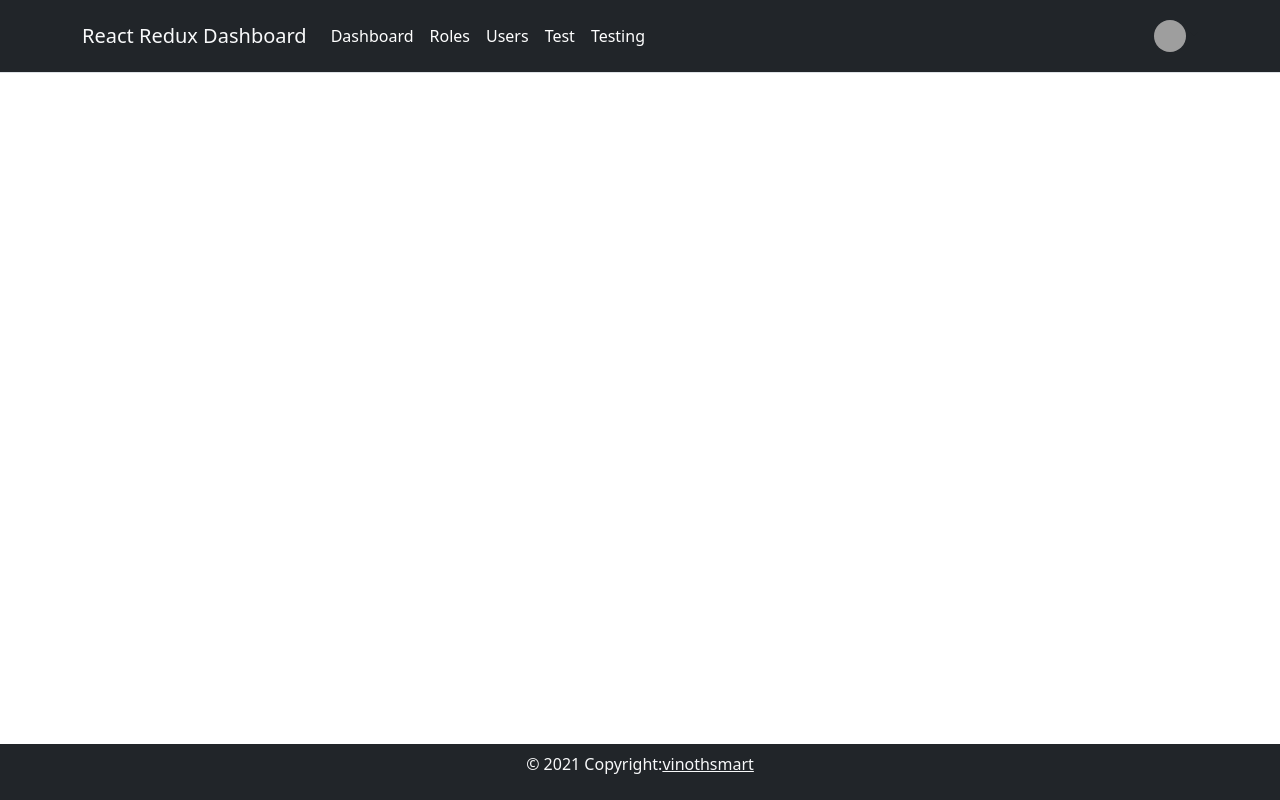
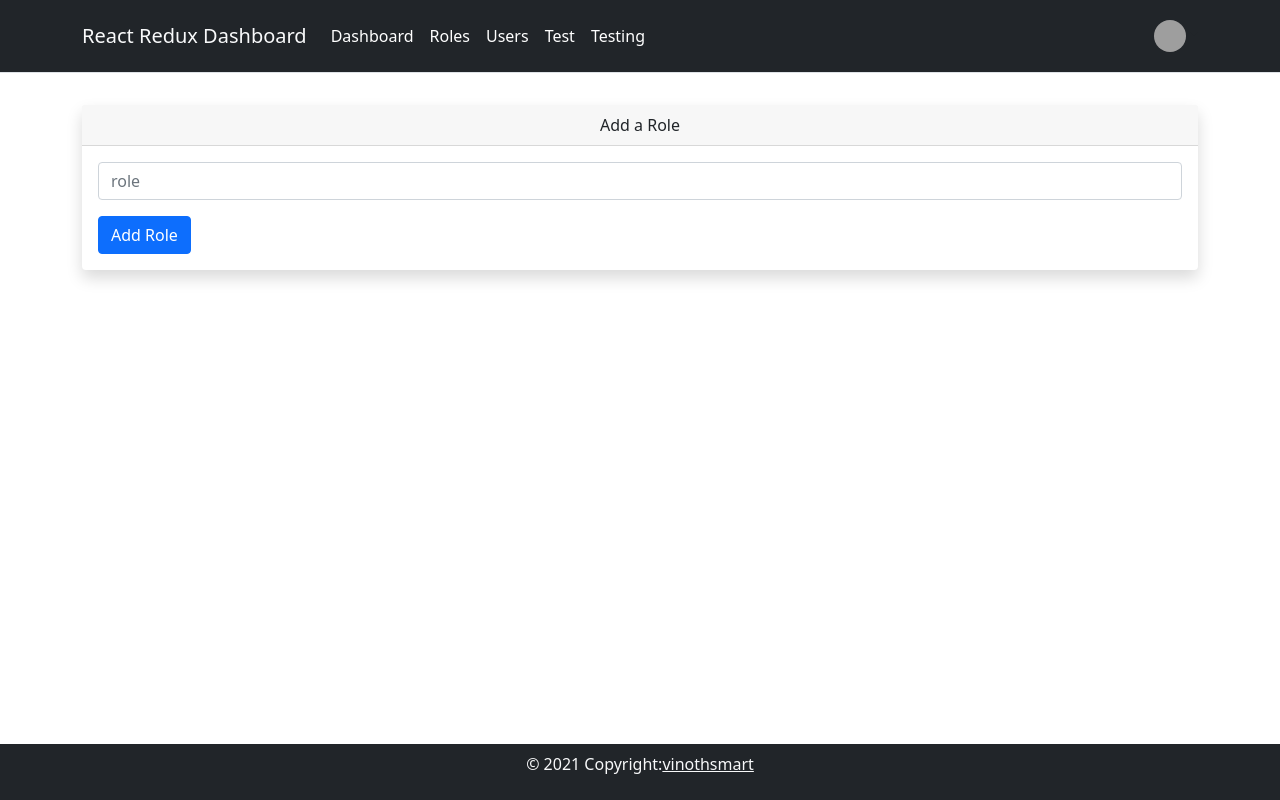
Before and after one commit to vinothsmart/react-redux-dashboard, a React (Create React App) app: page /roles/add in a window 1280 px wide. Built offline with nearby package versions, Linux system fonts and the light colour scheme; grey boxes are pictures that could not be loaded.

Commit message:
add role

```diff
--- a/src/App.js
+++ b/src/App.js
@@ -1,6 +1,6 @@
 import "./styles/App.css";
 import { BrowserRouter as Router, Route, Switch } from "react-router-dom";
-import { Navbar, Home, Test, Testing, Roles } from "./components";
+import { Navbar, Home, Test, Testing, Roles, AddRole } from "./components";
 import { Provider } from "react-redux";
 import store from "./store";
 
@@ -15,6 +15,7 @@ function App() {
             <Route exact path="/roles" component={Roles} />
             <Route exact path="/test" component={Test} />
             <Route exact path="/testing" component={Testing} />
+            <Route exact path="/roles/add" component={AddRole} />
           </Switch>
         </div>
       </Router>
--- /dev/null
+++ b/src/components/pages/Roles/AddRole.js
@@ -0,0 +1,34 @@
+import { SeoTool } from "../../elements";
+
+export const AddRole = () => {
+  return (
+    <>
+      <SeoTool title="Add Role" />
+      <div className="container">
+        <div className="py-3">
+          <div className="card border-0 shadow">
+            <div className="card-header">Add a Role</div>
+            <div className="card-body">
+              <form>
+                <div className="form-group mb-3">
+                  <input
+                    type="text"
+                    className="form-control"
+                    placeholder="role"
+                    //   value={name}
+                    //   onChange={(e) => {
+                    //     setName(e.target.value);
+                    //   }}
+                  />
+                </div>
+                <button className="btn btn-primary float-start" type="submit">
+                  Add Role
+                </button>
+              </form>
+            </div>
+          </div>
+        </div>
+      </div>
+    </>
+  );
+};
--- a/src/components/pages/Roles/Roles.js
+++ b/src/components/pages/Roles/Roles.js
@@ -1,14 +1,17 @@
 import { SeoTool } from "../../elements";
-// import { Link } from "react-router-dom";
+import { Link } from "react-router-dom";
 
 export const Roles = () => {
   return (
     <>
       <SeoTool title="Roles" />
       <div className="container">
+        <div className="py-3">
           <div className="clearfix" style={{ padding: ".5rem" }}>
             <h1 className="float-start"> Roles List </h1>
+            <Link to="roles/add">
               <button className="btn btn-danger float-end">Add Role</button>
+            </Link>
           </div>
           <table className="table table-shadow table-striped">
             <thead>
@@ -40,6 +43,7 @@ export const Roles = () => {
             </tbody>
           </table>
         </div>
+      </div>
     </>
   );
 };
--- a/src/components/pages/index.js
+++ b/src/components/pages/index.js
@@ -2,3 +2,4 @@ export * from "./Home";
 export * from "./Testing";
 export * from "./Test";
 export * from "./Roles/Roles";
+export * from "./Roles/AddRole";
```
Lines whose indentation alone changed are shown as unchanged.
